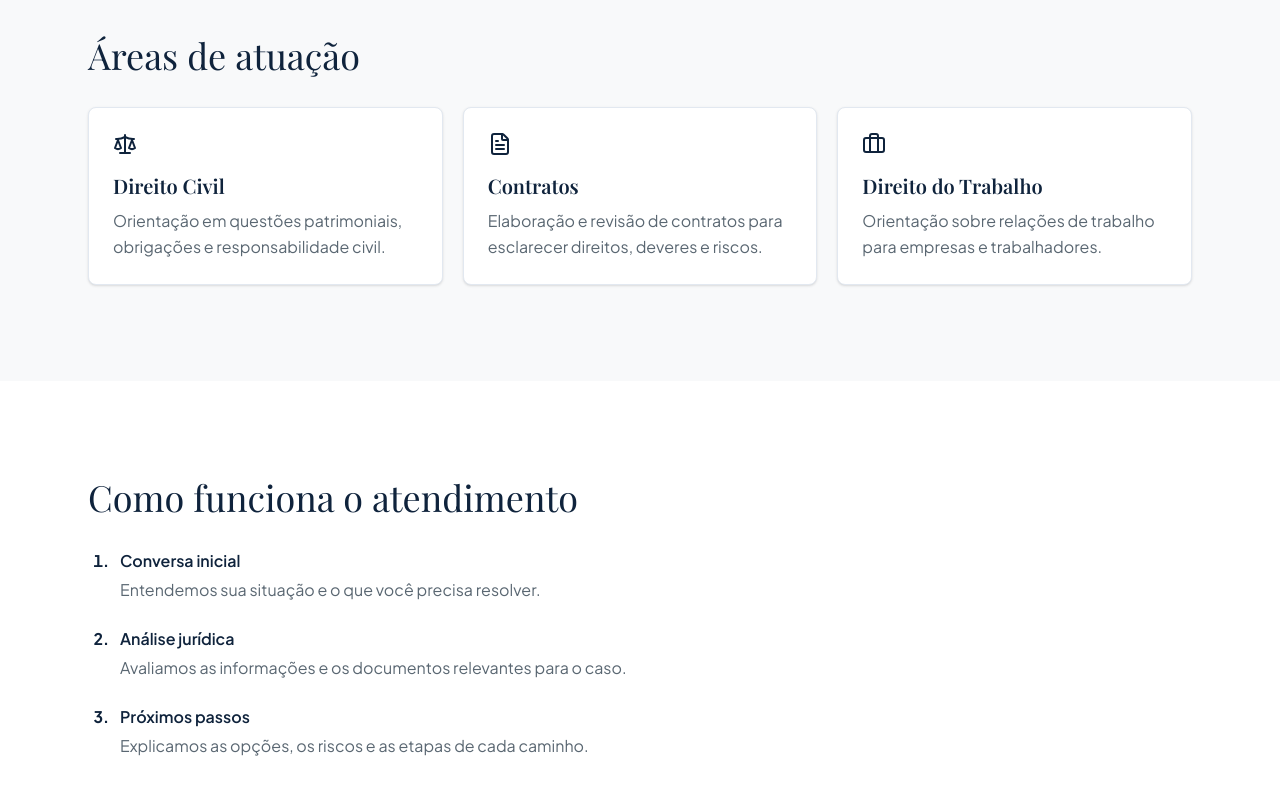
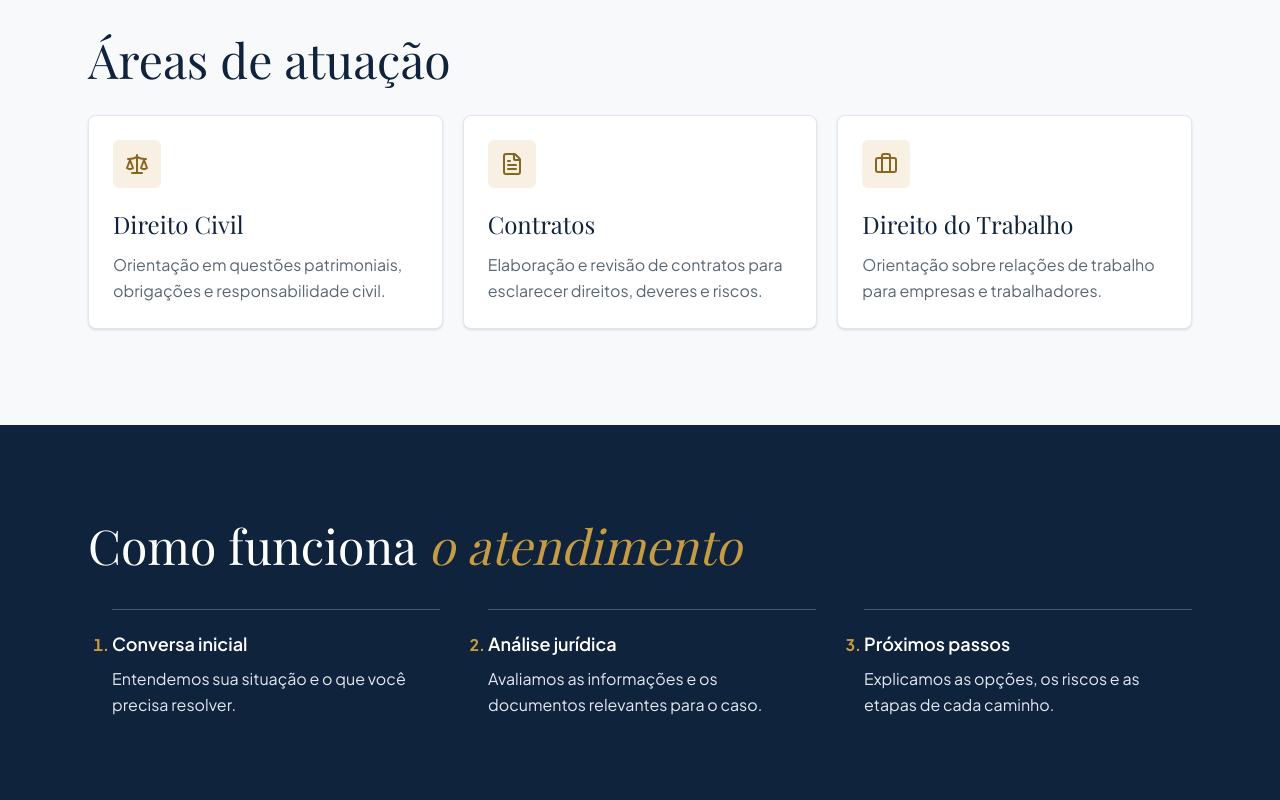
Before and after one commit to AlannCristian/nexo-legal, a Next.js app: page / in a window 1280 px wide. Shown: the part 1320-2120 px from the top of the page. Built offline with nearby package versions, Linux system fonts and the light colour scheme; a web font is replaced by a local one.

Commit message:
feat: redesenha áreas de atuação e método de atendimento

```diff
--- a/app/components/PracticeAreas.tsx
+++ b/app/components/PracticeAreas.tsx
@@ -17,7 +17,7 @@ export default function PracticeAreas() {
       <div className="mx-auto max-w-6xl px-6 py-16 md:py-24">
         <h2
           id="areas-title"
-          className="font-serif text-3xl text-brand-navy md:text-4xl"
+          className="font-serif text-4xl text-brand-navy md:text-5xl"
         >
           Áreas de atuação
         </h2>
@@ -31,11 +31,15 @@ export default function PracticeAreas() {
                 key={area.id}
                 className="rounded-lg border border-slate-200 bg-white p-6 shadow-sm"
               >
-                <Icon aria-hidden="true" className="size-6 text-brand-navy" />
-                <h3 className="mt-4 font-serif text-xl font-semibold text-brand-navy">
+                <div className="grid size-12 place-items-center rounded-md bg-brand-gold/15 text-[#896521]">
+                  <Icon aria-hidden="true" className="size-6" />
+                </div>
+
+                <h3 className="mt-5 font-serif text-2xl text-brand-navy">
                   {area.title}
                 </h3>
-                <p className="mt-2 leading-relaxed text-brand-muted">
+
+                <p className="mt-3 leading-relaxed text-brand-muted">
                   {area.description}
                 </p>
               </li>
--- a/app/components/ProcessSteps.tsx
+++ b/app/components/ProcessSteps.tsx
@@ -5,21 +5,19 @@ export default function ProcessSteps() {
     <section
       id="atendimento"
       aria-labelledby="process-title"
-      className="bg-white"
+      className="bg-brand-navy text-white"
     >
       <div className="mx-auto max-w-6xl px-6 py-16 md:py-24">
-        <h2
-          id="process-title"
-          className="font-serif text-3xl text-brand-navy md:text-4xl"
-        >
-          Como funciona o atendimento
+        <h2 id="process-title" className="font-serif text-4xl md:text-5xl">
+          Como funciona{" "}
+          <span className="italic text-brand-gold">o atendimento</span>
         </h2>
 
-        <ol className="mt-8 list-decimal space-y-6 pl-6 marker:font-bold marker:text-brand-navy">
+        <ol className="mt-10 grid list-decimal gap-8 pl-6 marker:font-bold marker:text-brand-gold md:grid-cols-3 md:gap-12">
           {processSteps.map((step) => (
-            <li key={step.title} className="max-w-2xl pl-2">
-              <h3 className="font-semibold text-brand-navy">{step.title}</h3>
-              <p className="mt-1 leading-relaxed text-brand-muted">
+            <li key={step.title} className="border-t border-white/25 pt-5">
+              <h3 className="text-lg font-semibold">{step.title}</h3>
+              <p className="mt-2 leading-relaxed text-slate-200">
                 {step.description}
               </p>
             </li>
```
